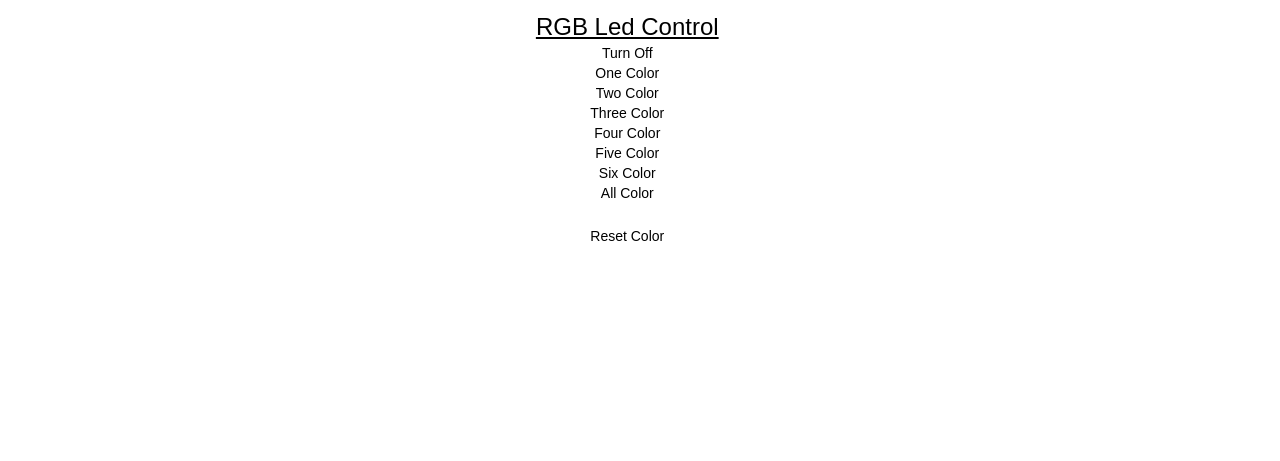
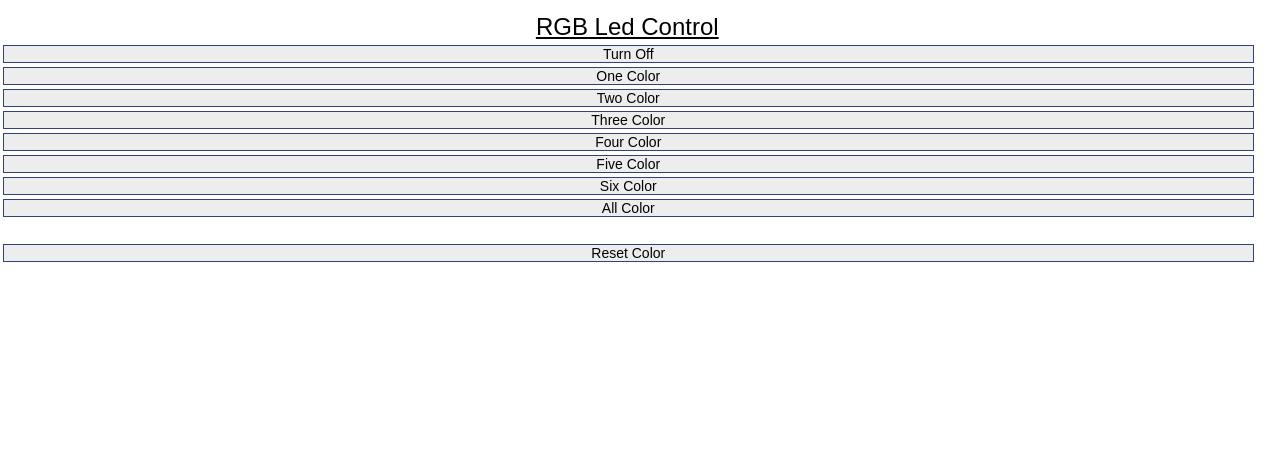
Before and after one commit to Keridos/RaspberryPI-RGB-LED-Webpage, a PHP site: page /index.php in a window 1280 px wide. Shown: the top 461 px of the page. Run offline with PHP 8.4, Linux system fonts and the light colour scheme; data that the repository does not hold is empty.

Commit message:
fixing buttons not displaying properly in Microsoft Edge

```diff
--- a/var/www/style.css
+++ b/var/www/style.css
@@ -43,6 +43,8 @@ a {
 	-webkit-appearance: button;
     -moz-appearance: button;
     appearance: button;
+	background-color:#ededed;
+	border:1px solid #314179;
     display: block;
     text-decoration: none;
     color: initial;
```
